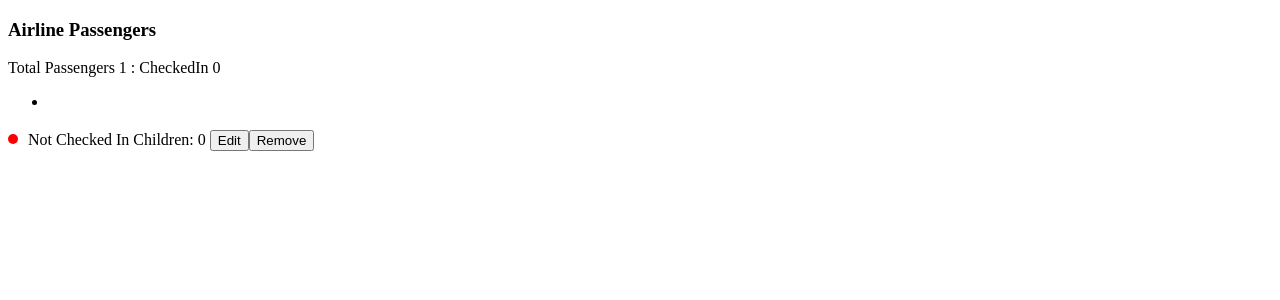
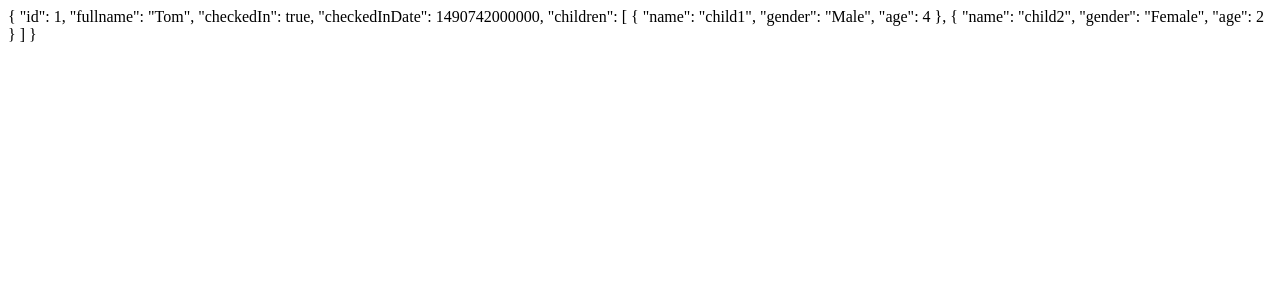
Before and after one commit to brillyanto/ngprojects, an Angular app: page / in a window 1280 px wide. Shown: the top 300 px of the page. Built offline with nearby package versions, Linux system fonts and the light colour scheme; data requests are answered from the project's data file.

Commit message:
Adding Forms Container Component

```diff
--- a/db.json
+++ b/db.json
@@ -1,7 +1,68 @@
 {
-  "passengers": [
-    {
-      "id": 3
-    }
-  ]
+  "passengers" : [
+      {
+        "id": 0,
+        "fullname": "John1",
+        "checkedIn": false,
+        "checkedInDate": null,
+        "children": [
+          { "name": "child1", "gender": "Male", "age": 4 },
+          { "name": "child2", "gender": "Female", "age": 2 }
+        ]
+      },
+      {
+        "id": 1,
+        "fullname": "Tom",
+        "checkedIn": true,
+        "checkedInDate": 1490742000000,
+        "children": [
+          { "name": "child1", "gender": "Male", "age": 4 },
+          { "name": "child2", "gender": "Female", "age": 2 }
+        ]
+      },
+      {
+        "id": 2,
+        "fullname": "Pradeep",
+        "checkedIn": false,
+        "checkedInDate": 1491606000000,
+        "children": [
+          { "name": "child1", "gender": "Male", "age": 4 },
+          { "name": "child2", "gender": "Female", "age": 2 }
+        ]
+      },
+      {
+        "id": 3,
+        "fullname": "Suman",
+        "checkedIn": true,
+        "checkedInDate": 14884128000000,
+        "children": null
+      },
+      {
+        "id": 4,
+        "fullname": "Sathish",
+        "checkedIn": false,
+        "checkedInDate": null,
+        "children": null
+      },
+      {
+        "id": 5,
+        "fullname": "Mike",
+        "checkedIn": false,
+        "checkedInDate": 1491606000000,
+        "children": [
+          { "name": "child1", "gender": "Male", "age": 4 },
+          { "name": "child2", "gender": "Female", "age": 2 }
+        ]
+      },
+      {
+        "id": 6,
+        "fullname": "Dick",
+        "checkedIn": false,
+        "checkedInDate": 14884128000000,
+        "children": [
+          { "name": "child1", "gender": "Male", "age": 4 },
+          { "name": "child2", "gender": "Female", "age": 2 }
+        ]
+      }
+    ]
 }
--- a/src/app/app.component.html
+++ b/src/app/app.component.html
@@ -1 +1 @@
-<passenger-dashboard></passenger-dashboard>
+<passenger-viewer></passenger-viewer>
--- /dev/null
+++ b/src/app/passenger-dashboard/containers/passenger-view/passenger-view.component.ts
@@ -0,0 +1,24 @@
+import { Component, OnInit } from '@angular/core';
+import { PassengerDashboardService } from '../../passenger-dashboard.service';
+import { Passenger } from '../../models/passenger.interface';
+
+
+@Component({
+    selector: 'passenger-viewer',
+    styleUrls: ['./passenger-view.component.scss'],
+    template: `<div>
+            {{passenger | json }}
+        </div>`
+})
+
+export class PassengerViewerComponent implements OnInit{
+    private passenger: Passenger;
+    constructor(private _passengerService: PassengerDashboardService){}
+    ngOnInit(){
+        this._passengerService.getPassengerById(1)
+        .subscribe(
+            (data) => this.passenger = data
+        )
+    }
+
+}
--- a/src/app/passenger-dashboard/passenger-dashboard.module.ts
+++ b/src/app/passenger-dashboard/passenger-dashboard.module.ts
@@ -4,6 +4,7 @@ import { HttpClientModule } from '@angular/common/http'
 
 // containers
 import { PassengerDashboardComponent } from './containers/passenger-dashboard/passenger-dashboard.component'
+import { PassengerViewerComponent } from './containers/passenger-view/passenger-view.component'
 
 // components
 import { PassengerCountComponent } from './components/passenger-count.component';
@@ -16,6 +17,7 @@ import { PassengerDashboardService } from './passenger-dashboard.service';
 @NgModule({
     declarations:[
         PassengerDashboardComponent,
+        PassengerViewerComponent,
         PassengerCountComponent,
         PassengerDetailComponent
     ],
@@ -24,7 +26,7 @@ import { PassengerDashboardService } from './passenger-dashboard.service';
         HttpClientModule
     ],
     exports:[
-        PassengerDashboardComponent
+        PassengerViewerComponent
     ],
     providers:[
         PassengerDashboardService
--- a/src/app/passenger-dashboard/passenger-dashboard.service.ts
+++ b/src/app/passenger-dashboard/passenger-dashboard.service.ts
@@ -22,6 +22,12 @@ export class PassengerDashboardService {
       .get<Passenger[]>(PASSENGERS_API);
     }
 
+    getPassengerById(id:number):Observable<Passenger>{
+      return this.http
+      .get<Passenger>(`${PASSENGERS_API}/${id}`);
+    }
+
+
     updatePassenger(passenger: Passenger): Observable<Passenger>{
       return this.http
       .put<Passenger>(`${PASSENGERS_API}/${passenger.id}`, passenger, httpOptions);
```
Also changed, not shown: src/app/passenger-dashboard/containers/passenger-view/passenger-view.component.scss (added).
